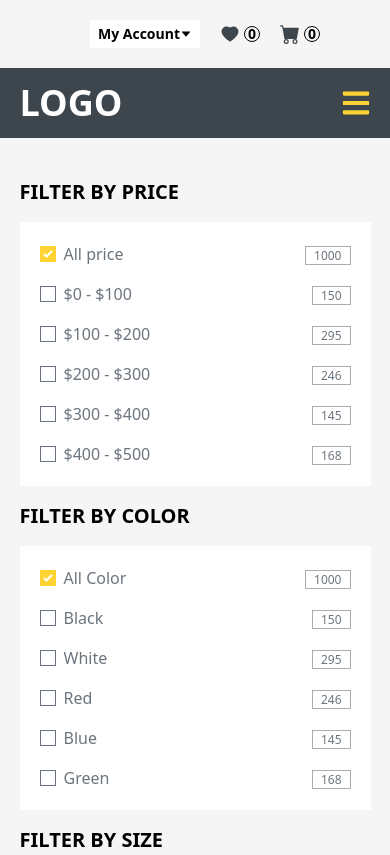
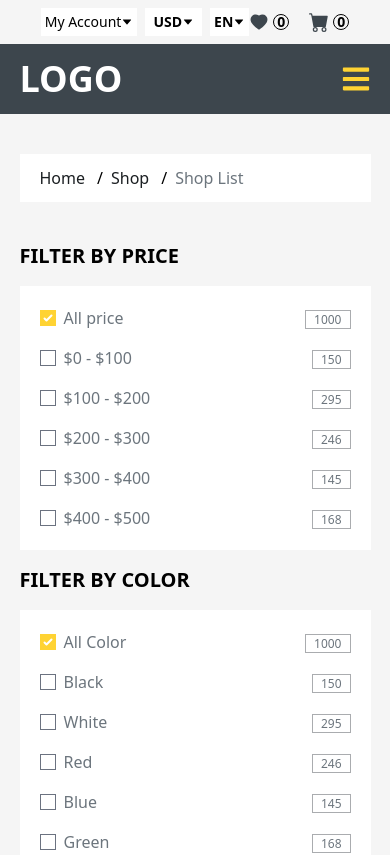
Before and after one commit to TanbirHasan/tingle-park-frontend, a React (Create React App) app: page /shop in a window 390 px wide. Shown: the top 855 px of the page. Built offline with nearby package versions, Linux system fonts and the light colour scheme.

Commit message:
contact page completed, and made responsive

```diff
--- a/public/products.json
+++ b/public/products.json
@@ -38,5 +38,10 @@
 		"id": "63bd7a2aca9c060879e0ce00",
 		"title": "Facial Cream",
 		"picture": "https://i.ibb.co/LzkZKVz/product-8.jpg"
+	},
+	{
+		"id": "63c6653f4a77fe583c029130",
+		"title": "Chair",
+		"picture": "https://i.ibb.co/Bt8cMrs/product-9.jpg"
 	}
 ]
--- a/src/app/store.js
+++ b/src/app/store.js
@@ -1,11 +1,14 @@
 import { configureStore } from '@reduxjs/toolkit';
 import CartSlice from '../features/CartSlice';
 import ProductSlice from '../features/ProductSlice';
+import WishListSlice from '../features/WishListSlice';
 
 const store = configureStore({
 	reducer: {
 		cartReducer: CartSlice,
+		wishListReducer: WishListSlice,
 		productsReducer: ProductSlice,
+
 	},
 });
 
--- a/src/components/TopNavbar/TopNavbar.jsx
+++ b/src/components/TopNavbar/TopNavbar.jsx
@@ -2,13 +2,20 @@ import React, { useState } from 'react';
 import { Link, NavLink } from 'react-router-dom';
 import { AiFillCaretDown, AiFillHeart } from 'react-icons/ai';
 import { BsCartFill } from 'react-icons/bs';
+import { useSelector } from 'react-redux';
 
 const TopNavbar = () => {
 	const [openAccountDropdown, setOpenAccountDropdown] = useState(false);
+	const [openUSDDropdown, setOpenUSDDropdown] = useState(false);
+	const [openENDropdown, setOpenENDropdown] = useState(false);
+
+	const cartItemCount = useSelector((state) => state.cartReducer.cartItemCount);
+
+	const wishListCount = useSelector((state) => state.wishListReducer.wishItemCount);
 
 	return (
-		<div className="bg-[#F5F5F5] px-10 lg:h-[45px]">
-			<div className="flex flex-col-reverse lg:flex-row justify-between items-center lg:h-[45px]">
+		<div className="bg-[#F5F5F5]  lg:px-20 lg:h-[45px]">
+			<div className="flex flex-col-reverse lg:flex-row justify-between items-center  lg:h-[45px]">
 				<div className="hidden lg:flex  gap-5 text-[#6c757d] mb-5 lg:mb-0">
 					<Link>
 						<p className="hover:underline">About</p>
@@ -24,17 +31,17 @@ const TopNavbar = () => {
 					</Link>
 				</div>
 
-				<div className='flex'>
-					<div className="flex items-center gap-5">
+				<div className="flex flex-wrap justify-center">
+					<div className="flex items-center gap-2">
 						<div onClick={() => setOpenAccountDropdown(!openAccountDropdown)}>
-							<div className="relative  flex items-center justify-between p-5  duration-500 cursor-pointer">
+							<div className="relative  flex items-center justify-between  duration-500 cursor-pointer">
 								<div className="flex items-center gap-2">
-									<button className="font-semibold bg-white p-1 px-2 flex items-center hover:bg-[#ECECEC] duration-500">
+									<button className="lg:font-semibold bg-white p-1 lg:p-1 lg:px-2 flex items-center hover:bg-[#ECECEC] duration-500">
 										<span className="text-sm">My Account</span>
 										<AiFillCaretDown className="text-xs" />
 									</button>
 									<ul
-										className={`menu absolute   w-[200px] bg-white z-10 top-[70px] right-[-1px] duration-500 flex flex-col group text-box   ${
+										className={`menu absolute  lg:w-[10rem] bg-white z-10 top-[30px] lg:top-[35px] lg:right-0 duration-500 flex flex-col group text-box border border-[#E6E6E6] shadow-xl  ${
 											openAccountDropdown ? 'dropdown-active' : 'dropdown-inactive'
 										} `}>
 										<>
@@ -62,19 +69,108 @@ const TopNavbar = () => {
 								</div>
 							</div>
 						</div>
+						<div onClick={() => setOpenUSDDropdown(!openUSDDropdown)}>
+							<div className="relative  flex items-center justify-between   duration-500 cursor-pointer">
+								<div className="flex items-center gap-2">
+									<button className="font-semibold bg-white p-1 px-2 flex items-center hover:bg-[#ECECEC] duration-500">
+										<span className="text-sm">USD</span>
+										<AiFillCaretDown className="text-xs" />
+									</button>
+									<ul
+										className={`menu absolute w-[10rem] bg-white z-10 top-[35px] right-[0px] duration-500 flex flex-col group text-box uppercase border border-[#E6E6E6] shadow-xl ${
+											openUSDDropdown ? 'dropdown-active' : 'dropdown-inactive'
+										} `}>
+										<>
+											<NavLink
+												to={'/eur'}
+												className={({ isActive }) =>
+													`${
+														isActive ? 'bg-[#FFC800] font-bold' : undefined
+													} hover:bg-[#F5F5F5] py-2 px-4 `
+												}>
+												<p>Eur</p>
+											</NavLink>
+
+											<NavLink
+												to={'/gbp'}
+												className={({ isActive }) =>
+													`${
+														isActive ? 'bg-[#FFC800] font-bold' : undefined
+													} hover:bg-[#F5F5F5] py-2 px-4 `
+												}>
+												<p>Gbp</p>
+											</NavLink>
+											<NavLink
+												to={'/cad'}
+												className={({ isActive }) =>
+													`${
+														isActive ? 'bg-[#FFC800] font-bold' : undefined
+													} hover:bg-[#F5F5F5] py-2 px-4 `
+												}>
+												<p>Cad</p>
+											</NavLink>
+										</>
+									</ul>
+								</div>
+							</div>
+						</div>
+						<div onClick={() => setOpenENDropdown(!openENDropdown)}>
+							<div className="relative  flex items-center justify-between   duration-500 cursor-pointer">
+								<div className="flex items-center gap-2">
+									<button className="font-semibold bg-white p-1  flex items-center hover:bg-[#ECECEC] duration-500">
+										<span className="text-sm">EN</span>
+										<AiFillCaretDown className="text-xs" />
+									</button>
+									<ul
+										className={`menu absolute w-[10rem] bg-white z-10 right-0 top-[30px] duration-500 flex flex-col group text-box uppercase border border-[#E6E6E6] shadow-xl ${
+											openENDropdown ? 'dropdown-active' : 'dropdown-inactive'
+										} `}>
+										<>
+											<NavLink
+												to={'/eur'}
+												className={({ isActive }) =>
+													`${
+														isActive ? 'bg-[#FFC800] font-bold' : undefined
+													} hover:bg-[#F5F5F5] py-2 px-4 `
+												}>
+												<p>Fr</p>
+											</NavLink>
+
+											<NavLink
+												to={'/gbp'}
+												className={({ isActive }) =>
+													`${
+														isActive ? 'bg-[#FFC800] font-bold' : undefined
+													} hover:bg-[#F5F5F5] py-2 px-4 `
+												}>
+												<p>Ar</p>
+											</NavLink>
+											<NavLink
+												to={'/cad'}
+												className={({ isActive }) =>
+													`${
+														isActive ? 'bg-[#FFC800] font-bold' : undefined
+													} hover:bg-[#F5F5F5] py-2 px-4 `
+												}>
+												<p>Ru</p>
+											</NavLink>
+										</>
+									</ul>
+								</div>
+							</div>
+						</div>
 					</div>
-					<div className='flex lg:hidden gap-5'>
+					<div className="flex lg:hidden gap-5 my-3 lg:my-0">
 						<div className="flex items-center gap-1">
 							<AiFillHeart className="text-xl text-[#3D464D]" />
 							<div className="w-4 h-4 border border-black rounded-full flex items-center justify-center">
-								<span className="font-bold text-sm">0</span>
+								<span className="font-bold text-sm">{wishListCount}</span>
 							</div>
 						</div>
 						<div className="flex items-center gap-1">
 							<BsCartFill className="text-xl text-[#3D464D] cursor-pointer" />
 							<div className="w-4 h-4 border border-black rounded-full flex items-center justify-center">
-								{/* <span className="font-bold text-sm">{cartItemCount}</span> */}
-								<span className="font-bold text-sm">0</span>
+								<span className="font-bold text-sm">{cartItemCount}</span>
 							</div>
 						</div>
 					</div>
--- a/src/pages/Contact/Contact.jsx
+++ b/src/pages/Contact/Contact.jsx
@@ -1,14 +1,35 @@
 import React from 'react';
 import { BsFillTelephoneFill } from 'react-icons/bs';
 import { MdEmail, MdLocationOn } from 'react-icons/md';
+import { Link } from 'react-router-dom';
 
 const Contact = () => {
 	return (
-		<div className="lg:w-[90%] mx-auto my-20 p-4 lg:p-0">
+		<div className="lg:w-[90%] mx-auto my-10 p-4 lg:p-0">
+			<div className="mb-10">
+				<nav className="w-full h-[48px] flex px-4 bg-white ">
+					<ol className="flex  space-x-2 ">
+						<li className="flex items-center space-x-1">
+							<Link className="flex items-center px-1 text-[#1b1f22] capitalize hover:underline">
+								Home
+							</Link>
+						</li>
+						<li className="flex items-center space-x-1">
+							<span className="dark:text-gray-400">/</span>
+							<Link className="flex items-center px-1 capitalize text-[#6c757d] cursor-default">
+								Contact
+							</Link>
+						</li>
+					</ol>
+				</nav>
+			</div>
+
 			<div className="flex items-center justify-start gap-5">
-				<h1 className="uppercase text-2xl lg:text-4xl text-[#3D464D] font-bold text-left">
-					Contact Us
-				</h1>
+				<div className="w-[40%] lg:w-[20%]">
+					<h1 className="uppercase text-2xl lg:text-4xl text-[#3D464D] font-bold text-left">
+						Contact Us
+					</h1>
+				</div>
 				<div className="flex w-[80%] flex-wrap">
 					<span className="w-full  h-1 border border-dashed bg-[#909fa7]"></span>
 				</div>
@@ -63,7 +84,7 @@ const Contact = () => {
 								title="myLocation"
 								className="w-full lg:w-[500px] h-[200px]"
 								style={{ border: 0 }}
-								referrerpolicy="no-referrer-when-downgrade"></iframe>
+								referrerPolicy="no-referrer-when-downgrade"></iframe>
 						</div>
 					</div>
 
--- a/src/pages/Home/FeaturedProducts/FeaturedProducts.jsx
+++ b/src/pages/Home/FeaturedProducts/FeaturedProducts.jsx
@@ -10,6 +10,7 @@ const FeaturedProducts = () => {
 	useEffect(() => {
 		dispatch(fetchProducts());
 	}, [dispatch]);
+
 
 	return (
 		<div className="my-20">
--- a/src/pages/Shop/Shop/Shop.jsx
+++ b/src/pages/Shop/Shop/Shop.jsx
@@ -3,7 +3,7 @@ import { useDispatch, useSelector } from 'react-redux';
 import ProductCard from '../../../components/ProductCard/ProductCard';
 import { fetchProducts } from '../../../features/ProductSlice';
 import FilterProducts from '../FilterProducts/FilterProducts';
-import { FaBars } from 'react-icons/fa';
+import { FaBars, FaBorderAll } from 'react-icons/fa';
 import { AiFillCaretDown } from 'react-icons/ai';
 import { Link } from 'react-router-dom';
 
@@ -18,23 +18,48 @@ const Shop = () => {
 	}, [dispatch]);
 
 	return (
-		<div className="w-[90%] mx-auto flex flex-col lg:flex-row gap-10">
-			<div className="lg:w-[22%]">
+		<div className="w-[90%] mx-auto">
+			<div className="mt-10">
+				<nav className="w-full h-[48px] flex px-4 bg-white ">
+					<ol className="flex  space-x-2 ">
+						<li className="flex items-center space-x-1">
+							<Link to={'/'} className="flex items-center px-1 text-[#1b1f22] capitalize hover:underline">
+								Home
+							</Link>
+						</li>
+						<li className="flex items-center space-x-1">
+							<span className="dark:text-gray-400">/</span>
+							<Link to={'/shop'} className="flex items-center px-1 text-[#1b1f22] capitalize hover:underline">
+								Shop
+							</Link>
+						</li>
+						<li className="flex items-center space-x-1">
+							<span className="dark:text-gray-400">/</span>
+							<Link className="flex items-center px-1 capitalize text-[#6c757d] cursor-default">
+								Shop List
+							</Link>
+						</li>
+					</ol>
+				</nav>
+			</div>
+
+			<div className="flex flex-col lg:flex-row gap-10">
+				<div className="lg:w-[25%]">
 					<FilterProducts />
 				</div>
 
-			<div className="">
+				<div className="w-full">
 					<div className="lg:mt-10">
 						<div className="flex justify-between items-center">
 							<div className="flex gap-4">
 								<div className="bg-white p-2">
-								<FaBars />
+									<FaBorderAll />
 								</div>
 								<div className="bg-white p-2">
 									<FaBars />
 								</div>
 							</div>
-						<div className='flex items-center gap-3'>
+							<div className="flex items-center gap-3">
 								<div onClick={() => setSortingDropdown(!sortingDropdown)}>
 									<div className="relative  flex items-center justify-between   duration-500 cursor-pointer  ">
 										<div className="flex items-center gap-2">
@@ -47,17 +72,15 @@ const Shop = () => {
 													sortingDropdown ? 'dropdown-active' : 'dropdown-inactive'
 												} `}>
 												<>
-												<button  className={`px-5 py-2 text-left hover:bg-[#F5F5F5]`}>
-													<p className='font-semibold'>Latest</p>
+													<button className={`px-5 py-2 text-left hover:bg-[#F5F5F5]`}>
+														<p className="font-semibold">Latest</p>
 													</button>
-												<button  className={`px-5 py-2 text-left hover:bg-[#F5F5F5]`}>
-													<p className='font-semibold'>Popularity</p>
+													<button className={`px-5 py-2 text-left hover:bg-[#F5F5F5]`}>
+														<p className="font-semibold">Popularity</p>
 													</button>
-												<button  className={`px-5 py-2 text-left hover:bg-[#F5F5F5]`}>
-													<p className='font-semibold'>Best Rating</p>
+													<button className={`px-5 py-2 text-left hover:bg-[#F5F5F5]`}>
+														<p className="font-semibold">Best Rating</p>
 													</button>
-
-
 												</>
 											</ul>
 										</div>
@@ -75,17 +98,15 @@ const Shop = () => {
 													showDropdown ? 'dropdown-active' : 'dropdown-inactive'
 												} `}>
 												<>
-												<button  className={`px-5 py-2 text-left hover:bg-[#F5F5F5]`}>
-													<p className='font-semibold'>10</p>
+													<button className={`px-5 py-2 text-left hover:bg-[#F5F5F5]`}>
+														<p className="font-semibold">10</p>
 													</button>
-												<button  className={`px-5 py-2 text-left hover:bg-[#F5F5F5]`}>
-													<p className='font-semibold'>20</p>
+													<button className={`px-5 py-2 text-left hover:bg-[#F5F5F5]`}>
+														<p className="font-semibold">20</p>
 													</button>
-												<button  className={`px-5 py-2 text-left hover:bg-[#F5F5F5]`}>
-													<p className='font-semibold'>30</p>
+													<button className={`px-5 py-2 text-left hover:bg-[#F5F5F5]`}>
+														<p className="font-semibold">30</p>
 													</button>
-
-
 												</>
 											</ul>
 										</div>
@@ -95,14 +116,14 @@ const Shop = () => {
 						</div>
 					</div>
 
-				<div className="grid grid-cols-1 md:grid-cols-2 lg:grid-cols-3 gap-10 my-10">
 					{isLoading ? (
-						<div className="flex h-screen justify-center items-center">
+						<div className="flex h-screen justify-center items-center w-full">
 							<div className="w-16 h-16 mx-auto border-4 border-dashed rounded-full animate-spin border-violet-700"></div>
 						</div>
 					) : (
 						''
 					)}
+					<div className="grid grid-cols-1 md:grid-cols-2 lg:grid-cols-3 gap-10 my-10">
 						{products.map((product) => (
 							<ProductCard key={product.id} product={product} />
 						))}
@@ -142,6 +163,7 @@ const Shop = () => {
 					</div>
 				</div>
 			</div>
+		</div>
 	);
 };
 
```
Also changed, not shown: src/components/Navbar/Navbar.jsx (+10 -8 lines), src/components/ProductCard/ProductCard.jsx (+12 -1 lines), src/features/WishListSlice.js (added, +18 -0 lines). Lines whose indentation alone changed are shown as unchanged.
